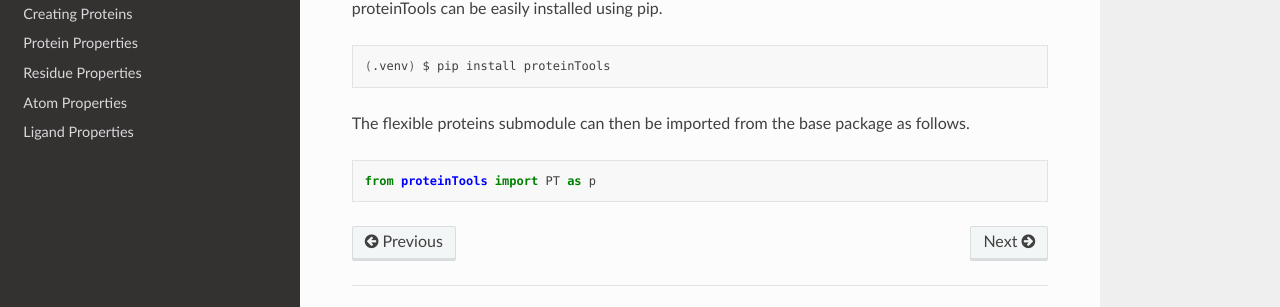
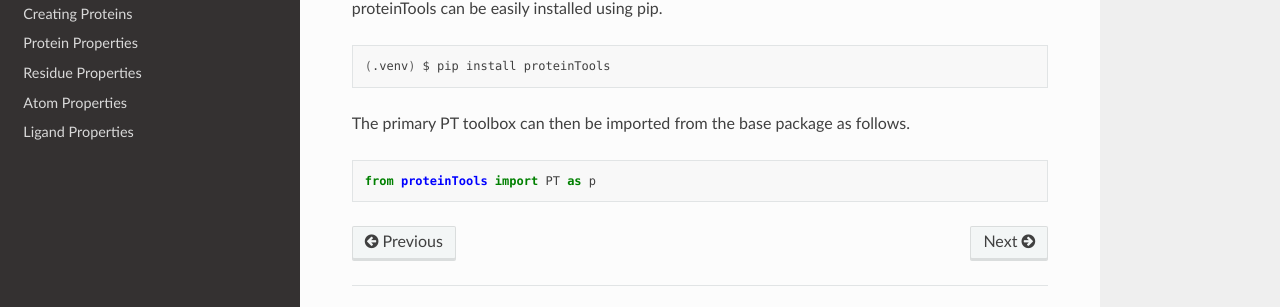
Before and after one commit to tiger1deF/proteinTools, a Sphinx documentation site: the page built from docs/source/installation.rst, in a window 1280 px wide. Shown: the part 163-470 px from the top of the page. Built offline with Sphinx 7.4.7 and the Read the Docs theme 2.0.0, drawn with Linux system fonts in a browser that asks for light colours.

Commit message:
Update installation.rst

```diff
--- a/docs/source/installation.rst
+++ b/docs/source/installation.rst
@@ -9,7 +9,7 @@ proteinTools can be easily installed using pip.
 
    (.venv) $ pip install proteinTools
 
-The flexible proteins submodule can then be imported from the base package as follows.
+The primary PT toolbox can then be imported from the base package as follows.
 
 .. code-block:: python
 
```
